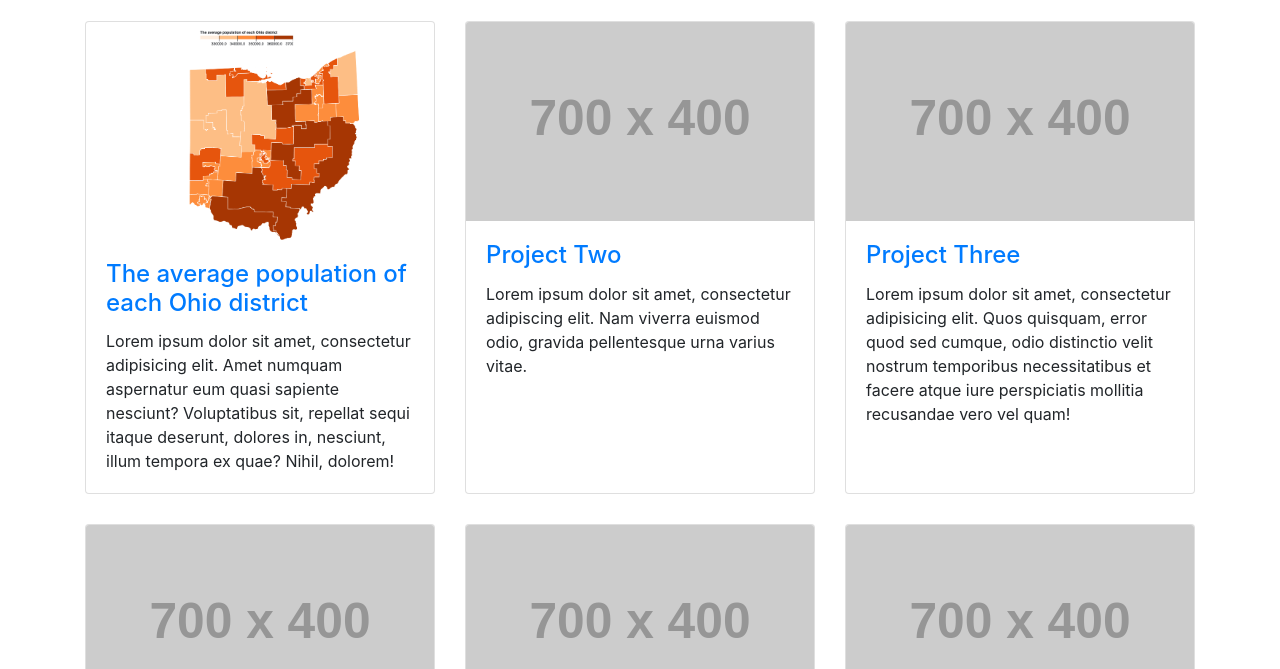
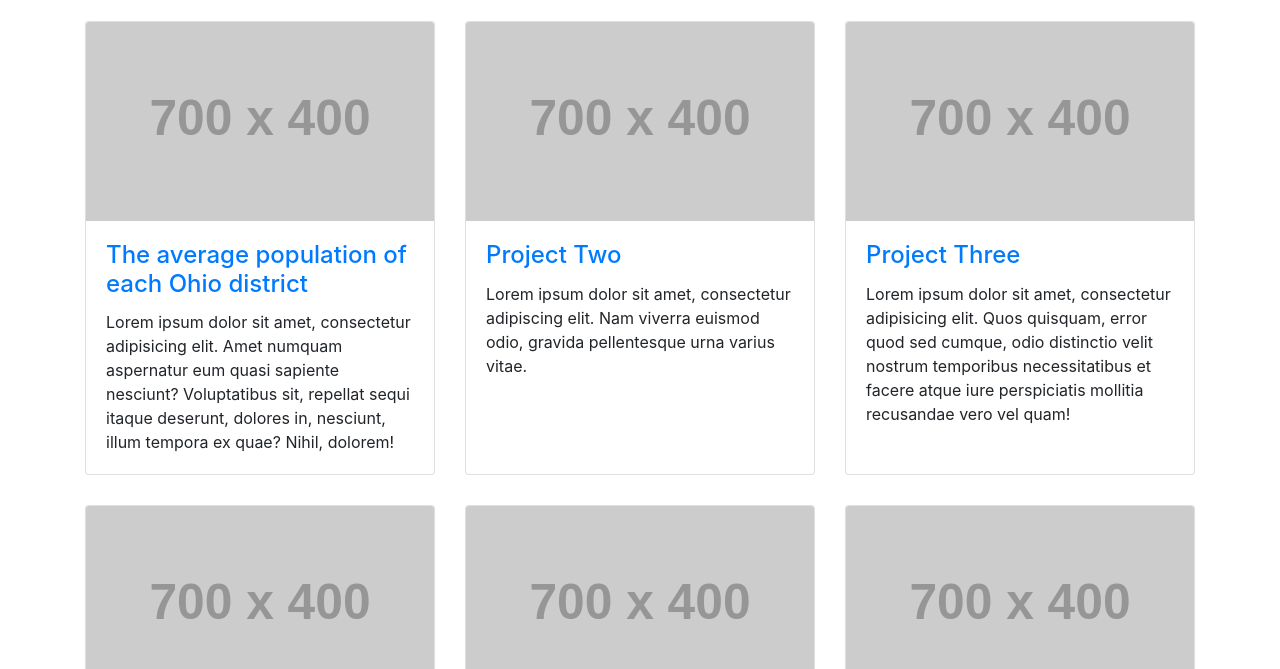
Before and after one commit to hfriederichs22/geog3540.github.io, a website: page index.html in a window 1280 px wide. Shown: the part 131-800 px from the top of the page. Drawn offline with nearby package versions, Linux system fonts and the light colour scheme; placeholder pictures from the web are drawn by us.

Commit message:
Update index.html

```diff
--- a/index.html
+++ b/index.html
@@ -59,7 +59,7 @@
       <div class="row">
         <div class="col-lg-4 col-sm-6 portfolio-item">
           <div class="card h-100">
-            <a href="#"><img class="card-img-top" src="Images/choropleth.png" alt=""></a>
+            <a href="#"><img class="card-img-top" src="http://placehold.it/700x400" alt=""></a>
             <div class="card-body">
               <h4 class="card-title">
                 <a href="#">The average population of each Ohio district</a>
```
